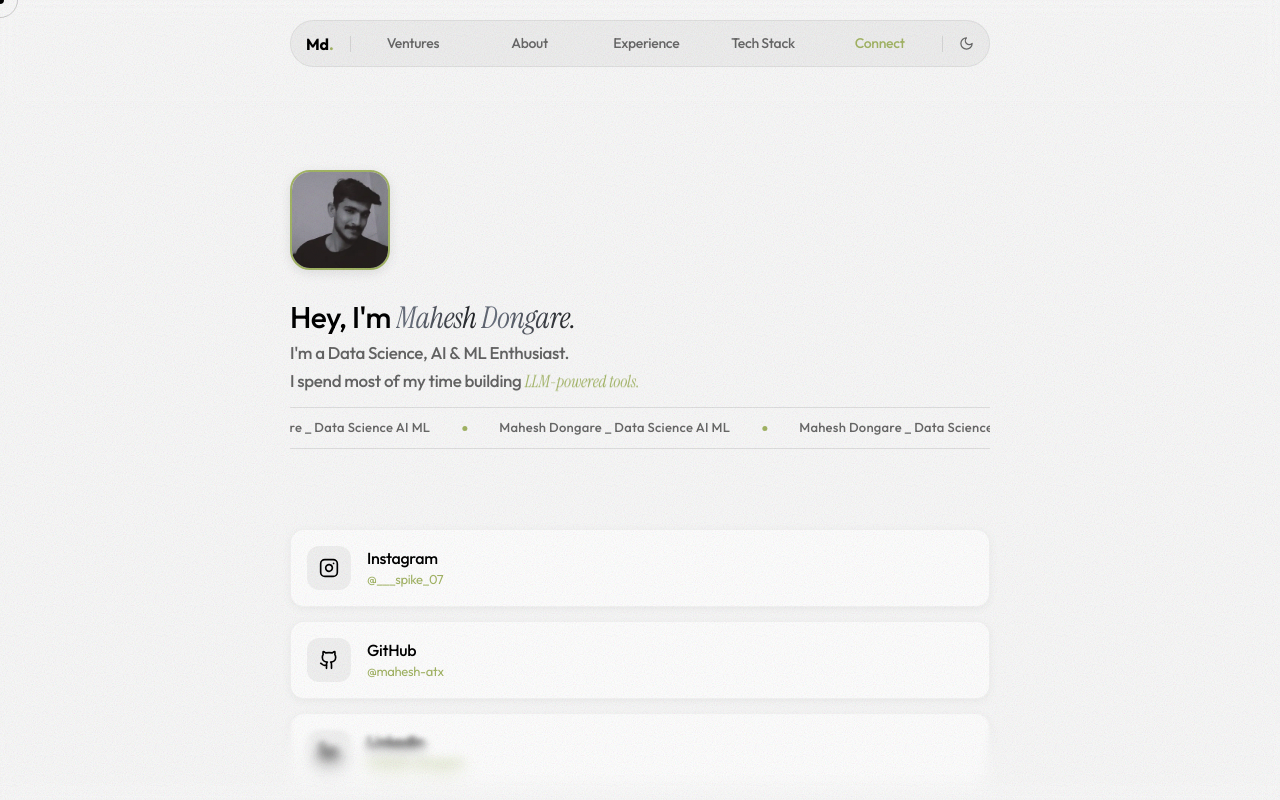
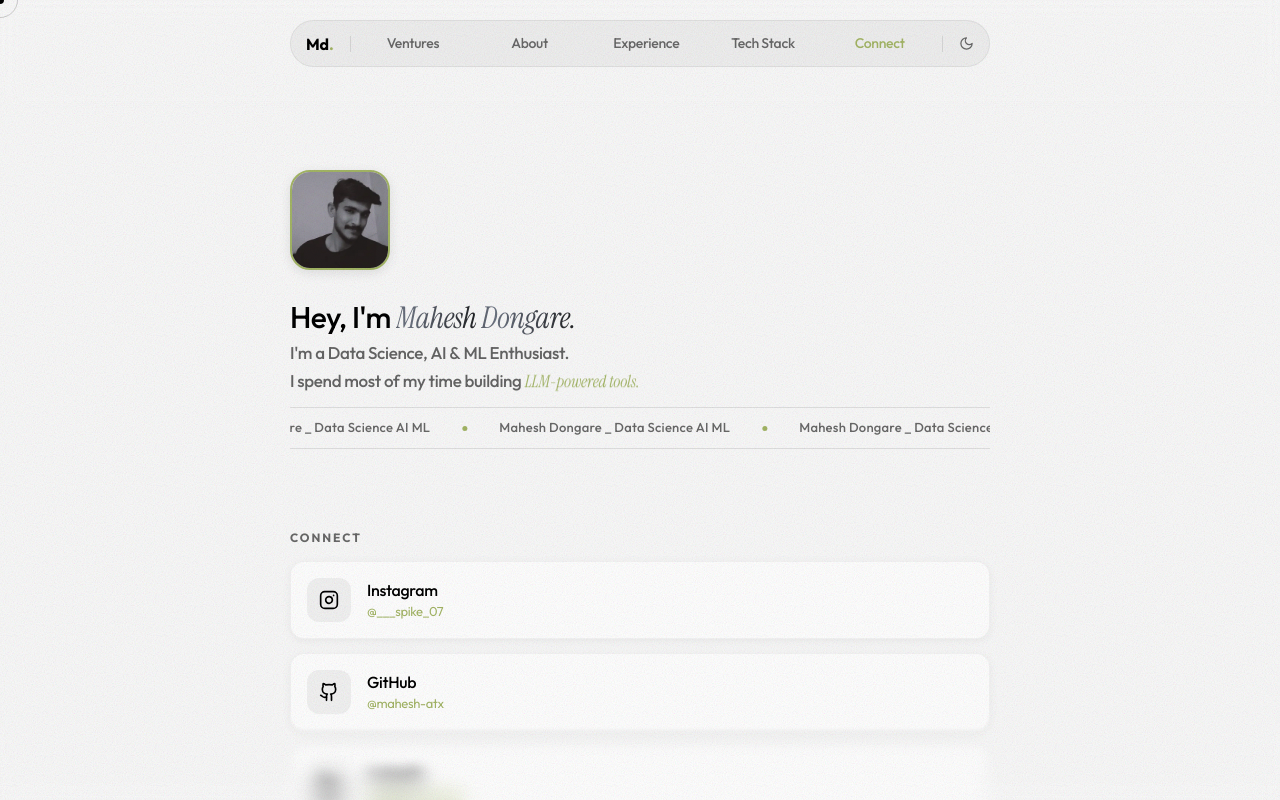
Before and after one commit to mahesh-atx/Minimal_Portfolio, a React (Vite) app: page / in a window 1280 px wide. Both pictures are taken after a click on the tab "Connect". Shown: the top 800 px of the page. Built offline with nearby package versions, Linux system fonts and the light colour scheme.

Commit message:
Add connect section heading
Co-authored-by: arena-agent <297053741+arena-agent@users.noreply.github.com>

```diff
--- a/src/sections/Connect.jsx
+++ b/src/sections/Connect.jsx
@@ -3,6 +3,7 @@ import { CONNECT_LINKS } from '../data';
 import { fadeSlideUp, staggerContainer } from '../animations';
 import Magnetic from '../components/Magnetic';
 import ArrowIcon from '../components/ArrowIcon';
+import RevealHeading from '../components/RevealHeading';
 
 export default function Connect({ dark, handleCopyEmail }) {
   return (
@@ -13,6 +14,13 @@ export default function Connect({ dark, handleCopyEmail }) {
       variants={staggerContainer}
       className="flex flex-col gap-[14px]"
     >
+      <motion.h3
+        variants={fadeSlideUp}
+        className="text-[12px] uppercase tracking-[0.16em] font-bold text-subtle"
+      >
+        <RevealHeading>Connect</RevealHeading>
+      </motion.h3>
+
       {CONNECT_LINKS.map((link, idx) => {
         const Icon = link.icon;
         return (
```
